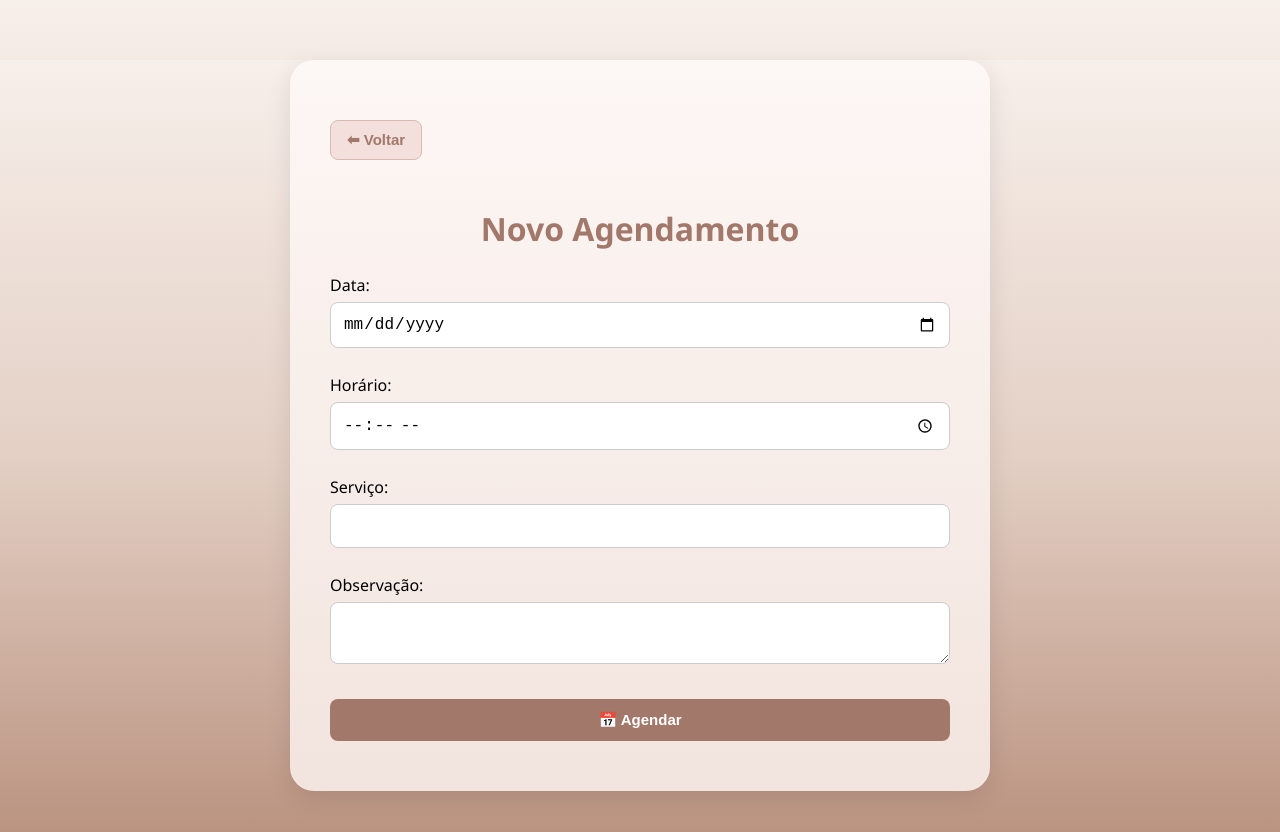
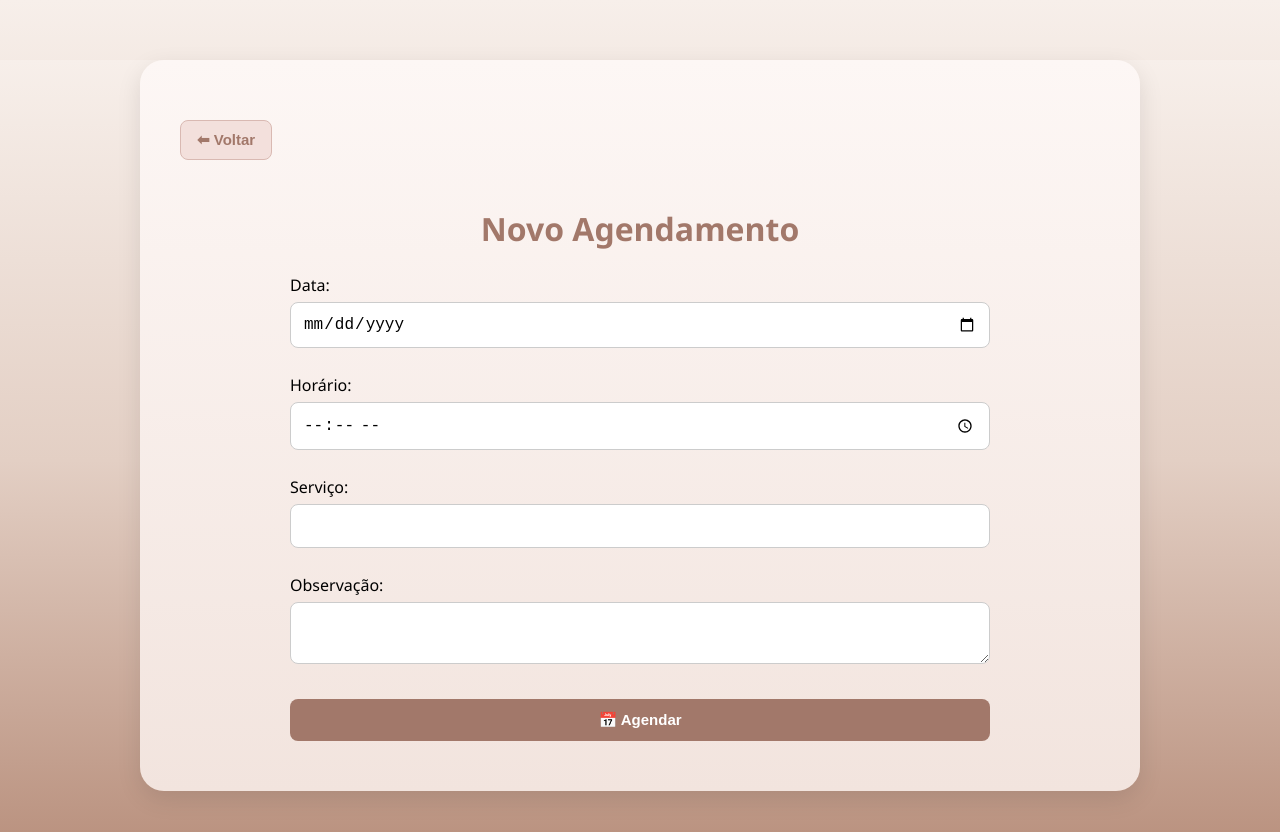
Before and after one commit to F4chini2/farmaceutica-esteta, a React (Vite) app in the folder frontend/: page /clientes/1/agendar in a window 1280 px wide. Shown: the top 832 px of the page. Built offline with nearby package versions, Linux system fonts and the light colour scheme; sample sign-in values are in the browser's storage.

Commit message:
Perguntas lado a Lado

```diff
--- a/frontend/src/pages/ClientesFull.css
+++ b/frontend/src/pages/ClientesFull.css
@@ -11,7 +11,7 @@ html, body {
 }
 
 .detalhes-container {
-  max-width: 700px;
+  max-width: 1000px;
   margin: 60px auto;
   padding: 50px 40px;
   background: linear-gradient(to bottom, #fdf7f5, #f2e4de);
--- a/frontend/src/pages/ClientesFull.jsx
+++ b/frontend/src/pages/ClientesFull.jsx
@@ -1,8 +1,5 @@
-// ClientesFull.jsx
-
 import { useState } from 'react';
 import { useNavigate } from 'react-router-dom';
-import Tabs from '../components/Tabs';
 import './ClientesFull.css';
 
 function ClientesFull() {
@@ -75,7 +72,9 @@ function ClientesFull() {
             )}
           </label>
         ))}
-        <button type="submit">Cadastrar Cliente</button>
+        <button type="submit" style={{ gridColumn: 'span 2' }}>
+          Cadastrar Cliente
+        </button>
       </form>
     </div>
   );
```
